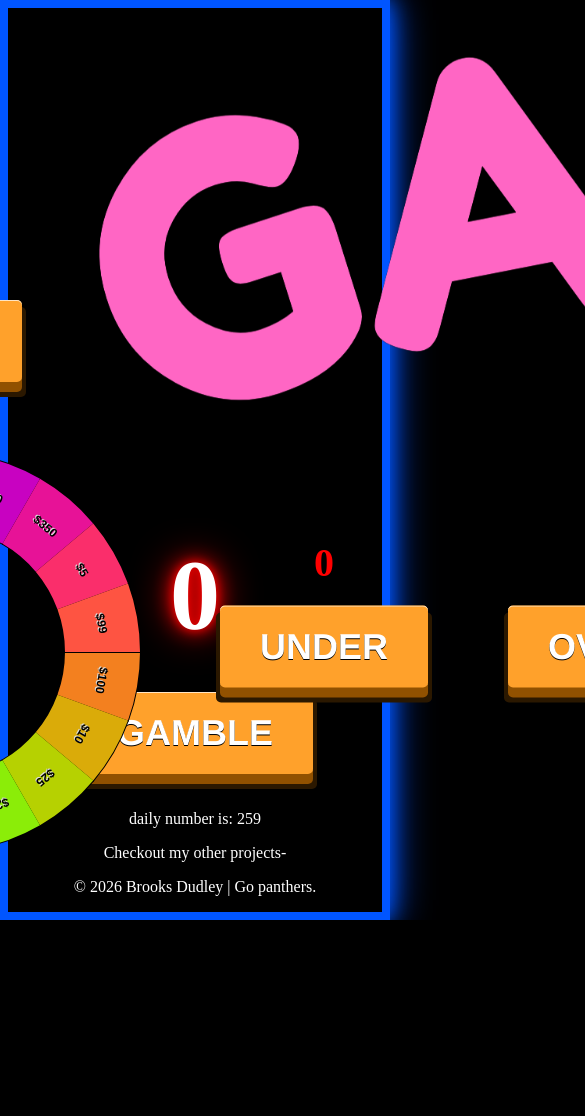
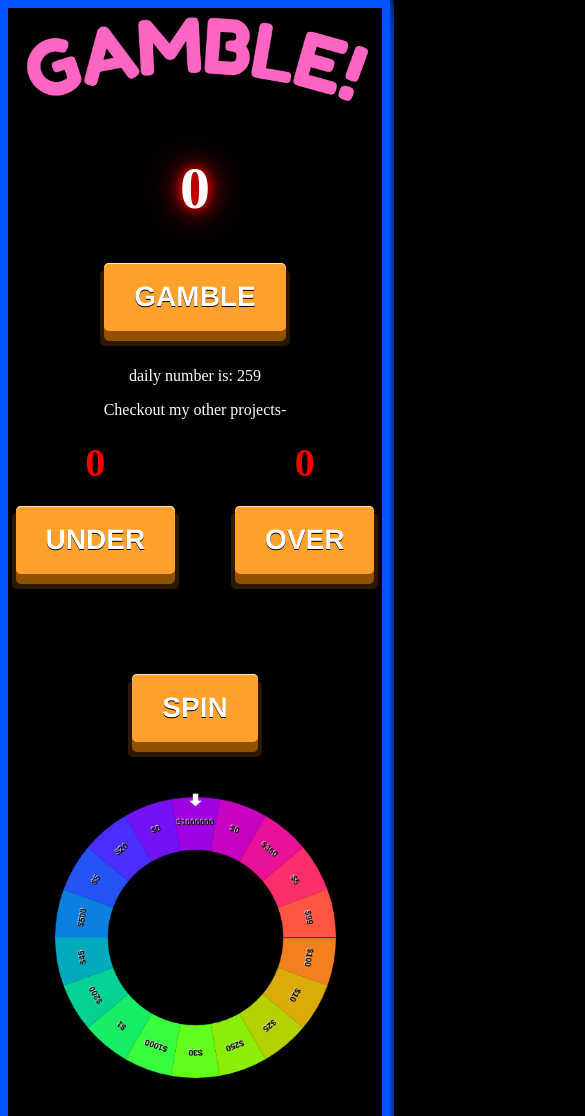
Before and after one commit to bdudley22/mydailygame, a plain HTML site: page index.html in a window 390 px wide. Shown: the top 1116 px of the page, 585 px wide, since content can reach past the window. Before the commit the page ends 920 px from the top, so only its background shows below. Drawn offline with Linux system fonts and the light colour scheme.

Commit message:
mobile friendly layout

````diff
--- a/index.html
+++ b/index.html
@@ -3,6 +3,7 @@
 <html lang="en">
 <head>
 	<meta charset="utf-8">
+    <meta name="viewport" content="width=device-width, initial-scale=1.0">
 	<title>Gamble!</title>
 	<link rel="stylesheet" href="style.css">
 	<style>
@@ -12,7 +13,7 @@
 
 <body>
     <header>
-        <img src="images/GAMBLE!.png" alt="gamble!" class="logo" width="1800" height="500">
+        <img src="images/GAMBLE!.png" alt="gamble!">
     </header>
     <main>
         <h1 id="rouletteNumber">0</h1>
--- a/style.css
+++ b/style.css
@@ -1,9 +1,16 @@
+
 body {
     color: white;
 }
 
-.logo {
-    margin-top: -42px;
+img {
+    max-width: 100%;
+    height: auto;
+}
+
+canvas {
+    max-width: 100%;
+    height: auto;
 }
 
 .wheel-container {
@@ -86,9 +93,6 @@ body {
     }
 }
 
-
-
-
 #rouletteNumber {
     font-size: 100px;
     color: white;
@@ -98,10 +102,6 @@ body {
         0 0 20px red,
         0 0 40px red;
 }
-
-
-
-
 
 .button{
   position:relative;
@@ -120,6 +120,8 @@ body {
   display:block;
   position:relative;
   padding:20px 40px;
+
+  touch-action: manipulation;
 
   -webkit-tap-highlight-color: rgba(0, 0, 0, 0);
   text-shadow: 0px 1px 0px #000;
@@ -157,3 +159,35 @@ body {
   -moz-border-radius: 5px;
   border-radius: 5px;
 }
+
+@media (max-width: 768px) {
+
+    #rouletteNumber {
+        font-size: 60px;
+    }
+
+    .left-panel {
+        position: static;
+        transform: none;
+        justify-content: center;
+        margin-top: 20px;
+        gap: 20px;
+    }
+
+    .wheel-container {
+        position: static;
+        transform: none;
+        margin-top: 40px;
+    }
+
+    .button a {
+        font-size: 28px;
+        padding: 18px 30px;
+    }
+
+    canvas {
+        width: 90vw;
+        max-width: 500px;
+    }
+}
+```
````
